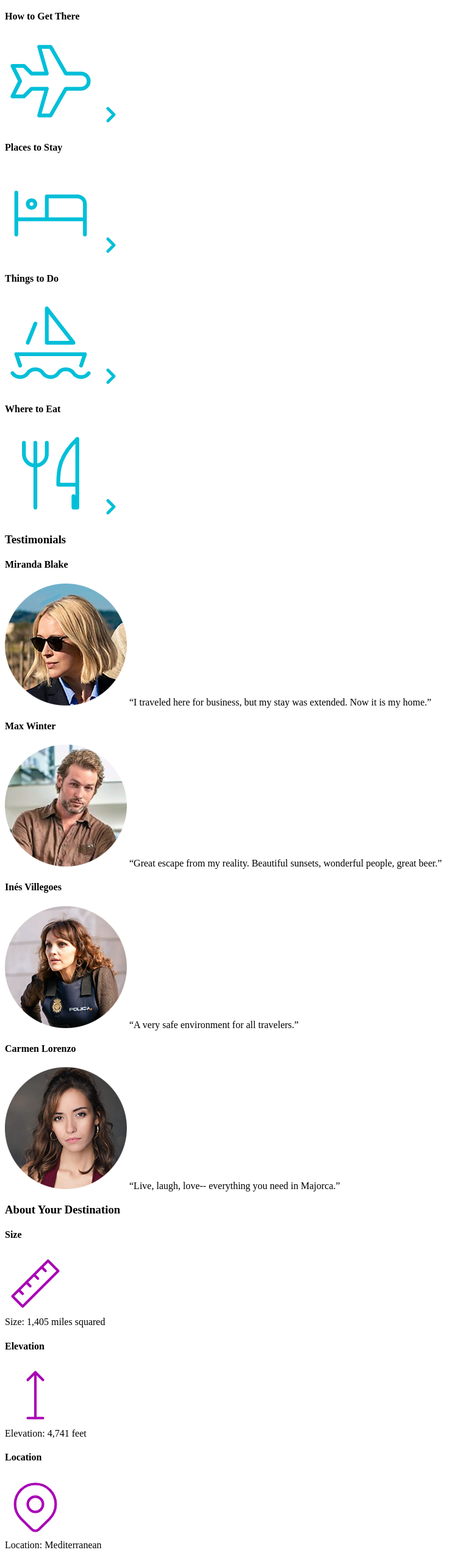
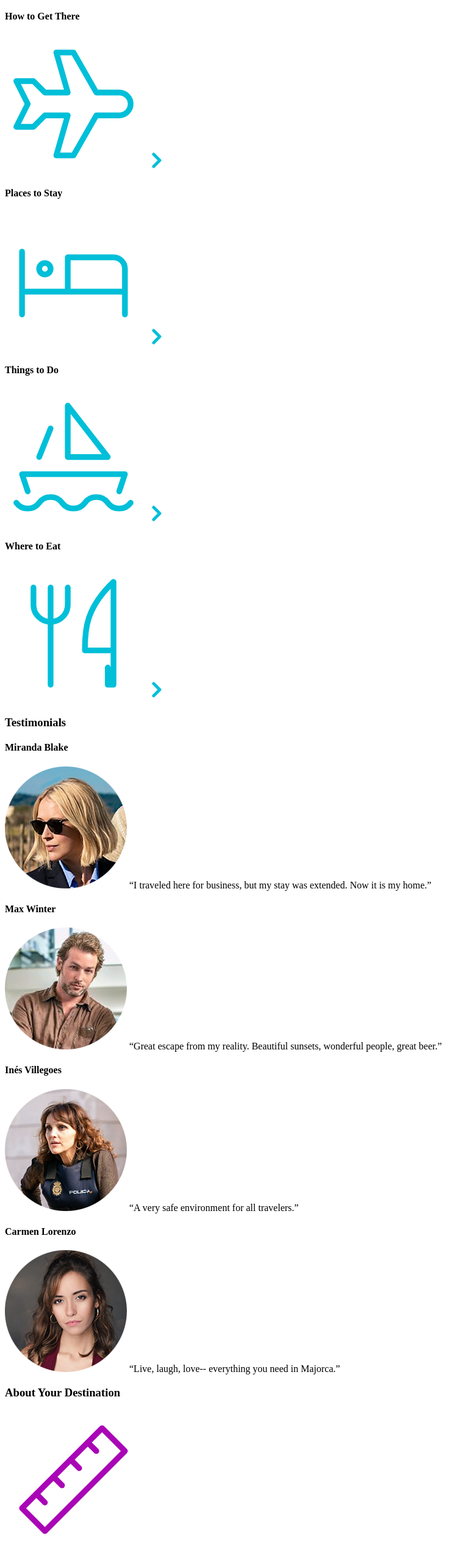
Before and after one commit to schu23asu/GIT414_wunderlust, a plain HTML site: page index.html in a window 1280 px wide. Shown: the part 1277-3832 px from the top of the page at 61% size, without its empty margins (0-779 px from the left). Drawn offline with Linux system fonts and the light colour scheme.

Commit message:
Updated index.html

```diff
--- a/index.html
+++ b/index.html
@@ -51,19 +51,19 @@
                     <source media="(min-width: 1024px)" srcset="images/majorca-waves-L.png">
                     <source media="(max-width: 780px)" srcset="images/majorca-waves-M.png">
                     <source media="(max-width: 320px)" srcset="images/majorca-waves-S.png">
-                    <img src="images/majorca-waves-L.png" alt="Image of Majorca Waves">
+                    <img src="images/majorca-waves-L.png" alt="Turquoise blue waters with white wave caps crashing against a rock cliff">
                 </picture>
                 <picture>
                     <source media="(min-width: 1024px)" srcset="images/majorca-beach-L.png">
                     <source media="(max-width: 780px)" srcset="images/majorca-beach-M.png">
                     <source media="(max-width: 320px)" srcset="images/majorca-beach-S.png">
-                    <img src="images/majorca-beach-L.png" alt="Image of Majorca Beach">
+                    <img src="images/majorca-beach-L.png" alt="Calm turquoise water surrounded by mountains with green grass and trees on top">
                 </picture>
                 <picture>
                     <source media="(min-width: 1024px)" srcset="images/majorca-cove-L.png">
                     <source media="(max-width: 780px)" srcset="images/majorca-cove-M.png">
                     <source media="(max-width: 320px)" srcset="images/majorca-cove-S.png">
-                    <img src="images/majorca-cove-L.png" alt="Image of Majorca Cove">
+                    <img src="images/majorca-cove-L.png" alt="Deep blue water leading to the horizon with the island and trees in the foreground">
                 </picture>
             </section>
 
@@ -71,54 +71,34 @@
                 <h3>Plan Your Trip</h3>
                 <section id="getThere">
                     <h4>How to Get There</h4>
-                    <svg xmlns="http://www.w3.org/2000/svg" class="icon icon-tabler icon-tabler-plane" width="150" height="150" viewBox="0 0 24 24" stroke-width="1" stroke="#00bfd8" fill="none" stroke-linecap="round" stroke-linejoin="round">
-                        <path stroke="none" d="M0 0h24v24H0z" fill="none"/>
-                        <path d="M16 10h4a2 2 0 0 1 0 4h-4l-4 7h-3l2 -7h-4l-2 2h-3l2 -4l-2 -4h3l2 2h4l-2 -7h3z" />
-                    </svg>
-                    <svg xmlns="http://www.w3.org/2000/svg" class="icon icon-tabler icon-tabler-chevron-right" width="40" height="40" viewBox="0 0 24 24" stroke-width="3" stroke="#00bfd8" fill="none" stroke-linecap="round" stroke-linejoin="round">
-                        <path stroke="none" d="M0 0h24v24H0z" fill="none"/>
-                        <polyline points="9 6 15 12 9 18" />
-                    </svg>
+                    <svg xmlns="http://www.w3.org/2000/svg" class="icon icon-tabler icon-tabler-plane" width="225" height="225" viewBox="0 0 24 24" stroke-width="1" stroke="#00bfd8" fill="none" stroke-linecap="round" stroke-linejoin="round"> <path stroke="none" d="M0 0h24v24H0z" fill="none"/> <path d="M16 10h4a2 2 0 0 1 0 4h-4l-4 7h-3l2 -7h-4l-2 2h-3l2 -4l-2 -4h3l2 2h4l-2 -7h3z" /></svg>
+                    <a href="#" title="Search for flights">
+                        <svg xmlns="http://www.w3.org/2000/svg" class="icon icon-tabler icon-tabler-chevron-right" width="40" height="40" viewBox="0 0 24 24" stroke-width="3" stroke="#00bfd8" fill="none" stroke-linecap="round" stroke-linejoin="round"><path stroke="none" d="M0 0h24v24H0z" fill="none"/><polyline points="9 6 15 12 9 18" /></svg>
+                    </a>
                 </section>
 
                 <section id="stay">
                     <h4>Places to Stay</h4>
-                    <svg xmlns="http://www.w3.org/2000/svg" class="icon icon-tabler icon-tabler-bed" width="150" height="150" viewBox="0 0 24 24" stroke-width="1" stroke="#00bfd8" fill="none" stroke-linecap="round" stroke-linejoin="round">
-                        <path stroke="none" d="M0 0h24v24H0z" fill="none"/>
-                        <path d="M3 7v11m0 -4h18m0 4v-8a2 2 0 0 0 -2 -2h-8v6" />
-                        <circle cx="7" cy="10" r="1" />
-                    </svg>
-                    <svg xmlns="http://www.w3.org/2000/svg" class="icon icon-tabler icon-tabler-chevron-right" width="40" height="40" viewBox="0 0 24 24" stroke-width="3" stroke="#00bfd8" fill="none" stroke-linecap="round" stroke-linejoin="round">
-                        <path stroke="none" d="M0 0h24v24H0z" fill="none"/>
-                        <polyline points="9 6 15 12 9 18" />
-                    </svg>
+                    <svg xmlns="http://www.w3.org/2000/svg" class="icon icon-tabler icon-tabler-bed" width="225" height="225" viewBox="0 0 24 24" stroke-width="1" stroke="#00bfd8" fill="none" stroke-linecap="round" stroke-linejoin="round"><path stroke="none" d="M0 0h24v24H0z" fill="none"/><path d="M3 7v11m0 -4h18m0 4v-8a2 2 0 0 0 -2 -2h-8v6" /><circle cx="7" cy="10" r="1" /></svg>
+                    <a href="#" title="Search for hotels">
+                        <svg xmlns="http://www.w3.org/2000/svg" class="icon icon-tabler icon-tabler-chevron-right" width="40" height="40" viewBox="0 0 24 24" stroke-width="3" stroke="#00bfd8" fill="none" stroke-linecap="round" stroke-linejoin="round"><path stroke="none" d="M0 0h24v24H0z" fill="none"/><polyline points="9 6 15 12 9 18" /></svg>
+                    </a>
                 </section>
 
                 <section id="toDo">
                     <h4>Things to Do</h4>
-                    <svg xmlns="http://www.w3.org/2000/svg" class="icon icon-tabler icon-tabler-sailboat" width="150" height="150" viewBox="0 0 24 24" stroke-width="1" stroke="#00bfd8" fill="none" stroke-linecap="round" stroke-linejoin="round">
-                        <path stroke="none" d="M0 0h24v24H0z" fill="none"/>
-                        <path d="M2 20a2.4 2.4 0 0 0 2 1a2.4 2.4 0 0 0 2 -1a2.4 2.4 0 0 1 2 -1a2.4 2.4 0 0 1 2 1a2.4 2.4 0 0 0 2 1a2.4 2.4 0 0 0 2 -1a2.4 2.4 0 0 1 2 -1a2.4 2.4 0 0 1 2 1a2.4 2.4 0 0 0 2 1a2.4 2.4 0 0 0 2 -1" />
-                        <path d="M4 18l-1 -3h18l-1 3" />
-                        <path d="M11 12h7l-7 -9v9" />
-                        <line x1="8" y1="7" x2="6" y2="12" />
-                    </svg>
-                    <svg xmlns="http://www.w3.org/2000/svg" class="icon icon-tabler icon-tabler-chevron-right" width="40" height="40" viewBox="0 0 24 24" stroke-width="3" stroke="#00bfd8" fill="none" stroke-linecap="round" stroke-linejoin="round">
-                        <path stroke="none" d="M0 0h24v24H0z" fill="none"/>
-                        <polyline points="9 6 15 12 9 18" />
-                    </svg>
+                    <svg xmlns="http://www.w3.org/2000/svg" class="icon icon-tabler icon-tabler-sailboat" width="225" height="225" viewBox="0 0 24 24" stroke-width="1" stroke="#00bfd8" fill="none" stroke-linecap="round" stroke-linejoin="round"><path stroke="none" d="M0 0h24v24H0z" fill="none"/><path d="M2 20a2.4 2.4 0 0 0 2 1a2.4 2.4 0 0 0 2 -1a2.4 2.4 0 0 1 2 -1a2.4 2.4 0 0 1 2 1a2.4 2.4 0 0 0 2 1a2.4 2.4 0 0 0 2 -1a2.4 2.4 0 0 1 2 -1a2.4 2.4 0 0 1 2 1a2.4 2.4 0 0 0 2 1a2.4 2.4 0 0 0 2 -1" /><path d="M4 18l-1 -3h18l-1 3" /><path d="M11 12h7l-7 -9v9" /><line x1="8" y1="7" x2="6" y2="12" /></svg>
+                    <a href="#" title="Search for Activities">
+                        <svg xmlns="http://www.w3.org/2000/svg" class="icon icon-tabler icon-tabler-chevron-right" width="40" height="40" viewBox="0 0 24 24" stroke-width="3" stroke="#00bfd8" fill="none" stroke-linecap="round" stroke-linejoin="round"><path stroke="none" d="M0 0h24v24H0z" fill="none"/><polyline points="9 6 15 12 9 18" /></svg>
+                    </a>
                 </section>
 
                 <section id="eat">
                     <h4>Where to Eat</h4>
-                    <svg xmlns="http://www.w3.org/2000/svg" class="icon icon-tabler icon-tabler-tools-kitchen-2" width="150" height="150" viewBox="0 0 24 24" stroke-width="1" stroke="#00bfd8" fill="none" stroke-linecap="round" stroke-linejoin="round">
-                        <path stroke="none" d="M0 0h24v24H0z" fill="none"/>
-                        <path d="M19 3v12h-5c-.023 -3.681 .184 -7.406 5 -12zm0 12v6h-1v-3m-10 -14v17m-3 -17v3a3 3 0 1 0 6 0v-3" />
-                    </svg>
-                    <svg xmlns="http://www.w3.org/2000/svg" class="icon icon-tabler icon-tabler-chevron-right" width="40" height="40" viewBox="0 0 24 24" stroke-width="3" stroke="#00bfd8" fill="none" stroke-linecap="round" stroke-linejoin="round">
-                        <path stroke="none" d="M0 0h24v24H0z" fill="none"/>
-                        <polyline points="9 6 15 12 9 18" />
-                    </svg>
+                    <svg xmlns="http://www.w3.org/2000/svg" class="icon icon-tabler icon-tabler-tools-kitchen-2" width="225" height="225" viewBox="0 0 24 24" stroke-width="1" stroke="#00bfd8" fill="none" stroke-linecap="round" stroke-linejoin="round"><path stroke="none" d="M0 0h24v24H0z" fill="none"/><path d="M19 3v12h-5c-.023 -3.681 .184 -7.406 5 -12zm0 12v6h-1v-3m-10 -14v17m-3 -17v3a3 3 0 1 0 6 0v-3" /></svg>
+                    <a href="#" title="Search for Restaurants">
+                        <svg xmlns="http://www.w3.org/2000/svg" class="icon icon-tabler icon-tabler-chevron-right" width="40" height="40" viewBox="0 0 24 24" stroke-width="3" stroke="#00bfd8" fill="none" stroke-linecap="round" stroke-linejoin="round"><path stroke="none" d="M0 0h24v24H0z" fill="none"/><polyline points="9 6 15 12 9 18" /></svg>
+                    </a>
                 </section>
             </section>
 
@@ -172,49 +152,27 @@
             <section id="about">
                 <h3>About Your Destination</h3>
                 <section id="size">
+                    <svg xmlns="http://www.w3.org/2000/svg" class="icon icon-tabler icon-tabler-ruler-2" width="225" height="225" viewBox="0 0 24 24" stroke-width="1" stroke="#a905b6" fill="none" stroke-linecap="round" stroke-linejoin="round"><path stroke="none" d="M0 0h24v24H0z" fill="none"/><path d="M17 3l4 4l-14 14l-4 -4z" /><path d="M16 7l-1.5 -1.5" /><path d="M13 10l-1.5 -1.5" /><path d="M10 13l-1.5 -1.5" /><path d="M7 16l-1.5 -1.5" /></svg>
                     <h4>Size</h4>
-                    <svg xmlns="http://www.w3.org/2000/svg" class="icon icon-tabler icon-tabler-ruler-2" width="100" height="100" viewBox="0 0 24 24" stroke-width="1" stroke="#a905b6" fill="none" stroke-linecap="round" stroke-linejoin="round">
-                        <path stroke="none" d="M0 0h24v24H0z" fill="none"/>
-                        <path d="M17 3l4 4l-14 14l-4 -4z" />
-                        <path d="M16 7l-1.5 -1.5" />
-                        <path d="M13 10l-1.5 -1.5" />
-                        <path d="M10 13l-1.5 -1.5" />
-                        <path d="M7 16l-1.5 -1.5" />
-                    </svg>
-                    <aside>Size: 1,405 miles squared</aside>
+                    <p>1,405 miles squared</p>
                 </section>
 
                 <section id="elevation">
+                    <svg xmlns="http://www.w3.org/2000/svg" class="icon icon-tabler icon-tabler-arrow-top-bar" width="225" height="225" viewBox="0 0 24 24" stroke-width="1" stroke="#a905b6" fill="none" stroke-linecap="round" stroke-linejoin="round"><path stroke="none" d="M0 0h24v24H0z" fill="none"/><line x1="12" y1="21" x2="12" y2="3" /><path d="M15 6l-3 -3l-3 3" /><line x1="9" y1="21" x2="15" y2="21" /></svg>
                     <h4>Elevation</h4>
-                    <svg xmlns="http://www.w3.org/2000/svg" class="icon icon-tabler icon-tabler-arrow-top-bar" width="100" height="100" viewBox="0 0 24 24" stroke-width="1" stroke="#a905b6" fill="none" stroke-linecap="round" stroke-linejoin="round">
-                        <path stroke="none" d="M0 0h24v24H0z" fill="none"/>
-                        <line x1="12" y1="21" x2="12" y2="3" />
-                        <path d="M15 6l-3 -3l-3 3" />
-                        <line x1="9" y1="21" x2="15" y2="21" />
-                    </svg>
-                    <aside>Elevation: 4,741 feet</aside>
+                    <p>4,741 feet</p>
                 </section>
 
                 <section id="location">
+                    <svg xmlns="http://www.w3.org/2000/svg" class="icon icon-tabler icon-tabler-map-pin" width="225" height="225" viewBox="0 0 24 24" stroke-width="1" stroke="#a905b6" fill="none" stroke-linecap="round" stroke-linejoin="round"><path stroke="none" d="M0 0h24v24H0z" fill="none"/><circle cx="12" cy="11" r="3" /><path d="M17.657 16.657l-4.243 4.243a2 2 0 0 1 -2.827 0l-4.244 -4.243a8 8 0 1 1 11.314 0z" /></svg>
                     <h4>Location</h4>
-                    <svg xmlns="http://www.w3.org/2000/svg" class="icon icon-tabler icon-tabler-map-pin" width="100" height="100" viewBox="0 0 24 24" stroke-width="1" stroke="#a905b6" fill="none" stroke-linecap="round" stroke-linejoin="round">
-                        <path stroke="none" d="M0 0h24v24H0z" fill="none"/>
-                        <circle cx="12" cy="11" r="3" />
-                        <path d="M17.657 16.657l-4.243 4.243a2 2 0 0 1 -2.827 0l-4.244 -4.243a8 8 0 1 1 11.314 0z" />
-                    </svg>
-                    <aside>Location: Mediterranean</aside>
+                    <p>Mediterranean</p>
                 </section>
 
                 <section id="population">
+                    <svg xmlns="http://www.w3.org/2000/svg" class="icon icon-tabler icon-tabler-users" width="225" height="225" viewBox="0 0 24 24" stroke-width="1" stroke="#a905b6" fill="none" stroke-linecap="round" stroke-linejoin="round"><path stroke="none" d="M0 0h24v24H0z" fill="none"/><circle cx="9" cy="7" r="4" /><path d="M3 21v-2a4 4 0 0 1 4 -4h4a4 4 0 0 1 4 4v2" /><path d="M16 3.13a4 4 0 0 1 0 7.75" /><path d="M21 21v-2a4 4 0 0 0 -3 -3.85" /></svg>
                     <h4>Population</h4>
-                    <svg xmlns="http://www.w3.org/2000/svg" class="icon icon-tabler icon-tabler-users" width="100" height="100" viewBox="0 0 24 24" stroke-width="1" stroke="#a905b6" fill="none" stroke-linecap="round" stroke-linejoin="round">
-                        <path stroke="none" d="M0 0h24v24H0z" fill="none"/>
-                        <circle cx="9" cy="7" r="4" />
-                        <path d="M3 21v-2a4 4 0 0 1 4 -4h4a4 4 0 0 1 4 4v2" />
-                        <path d="M16 3.13a4 4 0 0 1 0 7.75" />
-                        <path d="M21 21v-2a4 4 0 0 0 -3 -3.85" />
-                    </svg>
-                    <aside>Population: 923,608</aside>
+                    <p>923,608</p>
                 </section>
             </section>
 
```
